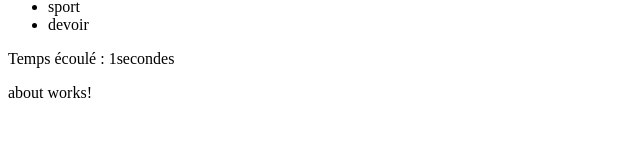
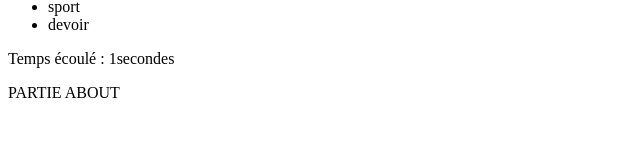
Before and after one commit to sarahigl/taskBoard-pro, an Angular app in the folder taskBoard/: page /taskBoard/about in a window 1280 px wide. Shown: the part 134-300 px from the top of the page, without its empty margins (0-640 px from the left). Built offline with nearby package versions, Linux system fonts and the light colour scheme.

Commit message:
onDestroy

```diff
--- a/taskBoard/src/app/about/about.html
+++ b/taskBoard/src/app/about/about.html
@@ -1 +1 @@
-<p>about works!</p>
+<p>PARTIE ABOUT</p>
--- a/taskBoard/src/app/home/home.ts
+++ b/taskBoard/src/app/home/home.ts
@@ -16,9 +16,13 @@ export class Home {
   }
 
   count = 0;
+  intervalId: any;
   ngOnInit(){
     setInterval(() =>{
       this.count++;
     }, 500);
   }
+  ngOnDestroy(){
+    clearInterval(this.intervalId)
+  }
 }
```
